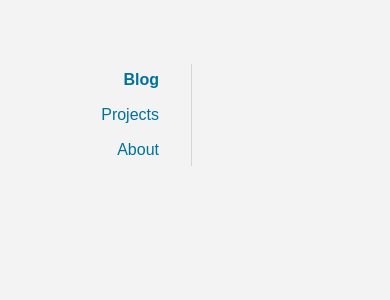
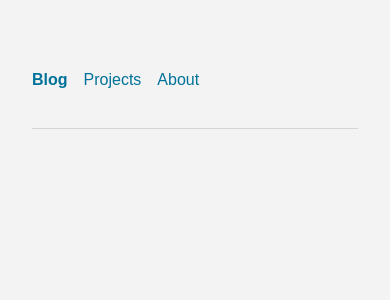
Before and after one commit to vteromero/vteromero.github.io, a Jekyll site: the page built from index.html, in a window 390 px wide. Shown: the top 300 px of the page. Built offline with Jekyll 4.4.1, drawn with Linux system fonts in a browser that asks for light colours; some web fonts are replaced.

Commit message:
add responsiveness

```diff
--- a/_sass/main.scss
+++ b/_sass/main.scss
@@ -31,9 +31,21 @@ a {
   padding: 1rem;
 }
 
+@media screen and (max-width: 45rem ) {
+  .main {
+    flex-direction: column;
+  }
+}
+
 .header {
-  flex-basis: 10rem;
+  flex: 0 0 10rem;
   padding: 1rem;
+}
+
+@media screen and (max-width: 45rem) {
+  .header {
+    flex: 0 0 auto;
+  }
 }
 
 .nav {
@@ -43,17 +55,33 @@ a {
 }
 
 .nav-links {
+  display: flex;
+  flex-direction: column;
+  justify-content: center;
+  align-items: flex-end;
   box-sizing: border-box;
   list-style: none;
   margin: 0;
   padding: 0;
   border-right: 1px solid #d5d5d5;
+  padding-right: 2rem;
+}
+
+@media screen and (max-width: 45rem ) {
+  .nav-links {
+    flex-direction: row;
+    justify-content: flex-start;
+    align-items: center;
+    column-gap: 1rem;
+    border-right: none;
+    border-bottom: 1px solid #d5d5d5;
+    padding-right: 0;
+    padding-bottom: 2rem;
+  }
 }
 
 .nav-links__item {
-  text-align: right;
-  margin-right: 2rem;
-  margin-bottom: 0.2rem;
+  display: inline;
 };
 
 .nav-link {
@@ -66,6 +94,7 @@ a {
 
 .posts {
   flex: 1;
+  min-width: 0;
   padding: 1rem;
 }
 
@@ -81,4 +110,17 @@ a {
   justify-content: space-between;
   align-items: center;
   margin-bottom: 0.5rem;
+  column-gap: 1rem;
 }
+
+.post-list__item-link {
+  white-space: nowrap;
+  overflow: hidden;
+  text-overflow: ellipsis;
+  flex: 1;
+}
+
+.post-list__item-date {
+  white-space: nowrap;
+  flex: 0 0 auto;
+}
--- a/index.html
+++ b/index.html
@@ -6,8 +6,8 @@ layout: default
   <ul class="post-list">
     {% for post in site.posts %}
       <li class="post-list__item">
-        <a href="{{ site.baseurl }}{{ post.url }}">{{ post.title }}</a>
-        <time datetime="{{ post.date | date_to_xmlschema }}">{{ post.date | date: "%b %d, %Y" }}</time>
+        <a class="post-list__item-link" href="{{ site.baseurl }}{{ post.url }}">{{ post.title }}</a>
+        <time class="post-list__item-date" datetime="{{ post.date | date_to_xmlschema }}">{{ post.date | date: "%b %d, %Y" }}</time>
       </li>
     {% endfor %}
   </ul>
```
